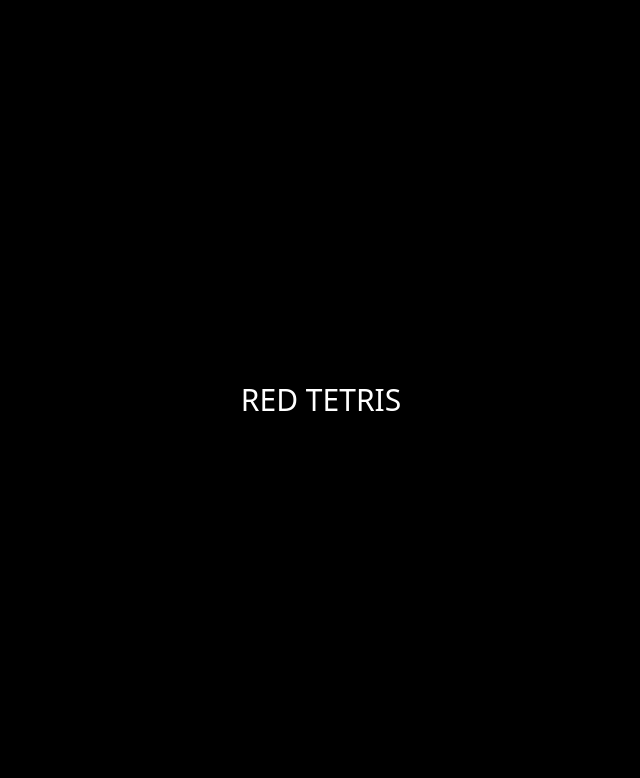
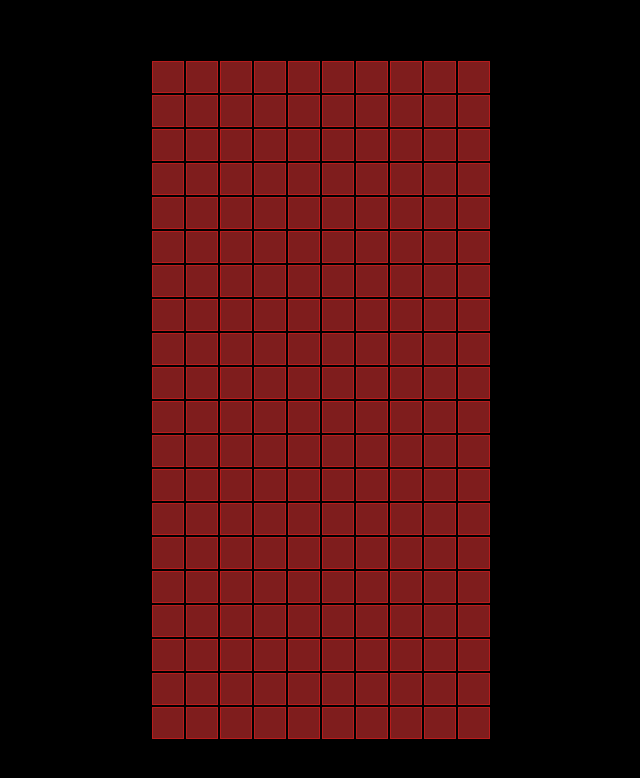
Before and after one commit to Claken/red-tetris, a React (Vite) app in the folder my-app/: page /1/1 in a window 1280 px wide. Shown: the top 778 px of the page, without its empty margins (319-959 px from the left). Built offline with nearby package versions, Linux system fonts and the light colour scheme.

Commit message:
grid in progress

```diff
--- a/my-app/src/components/GamePage.tsx
+++ b/my-app/src/components/GamePage.tsx
@@ -1,11 +1,32 @@
+import { useState } from "react";
+
 function GamePage() {
-  return (
-	<div className="bg-black h-screen">
-		<div className="flex items-center justify-center h-screen">
-		<h1 className="text-white text-3xl">RED TETRIS</h1>
+
+	const numRows = 20;
+	const numCols = 10;
+
+	const [grid, setGrid] = useState(Array.from({ length: numRows }, () =>
+		Array(numCols).fill(0)
+	));
+
+
+
+	return (
+		<div className="bg-black h-screen">
+			<div className="flex items-center justify-center h-screen">
+				<div className="grid grid-cols-10 gap-0.5">
+					{grid.map((row, rowIndex) =>
+						row.map((cell, colIndex) => (
+							<div
+								key={`${rowIndex}-${colIndex}`}
+								className={`w-8 h-8 border border-red-700 ${cell ? 'bg-red-500' : 'bg-red-900'}`}
+							></div>
+						))
+					)}
+				</div>
+			</div>
 		</div>
-	</div>
-  );
+	);
 }
 
 export default GamePage;
```
